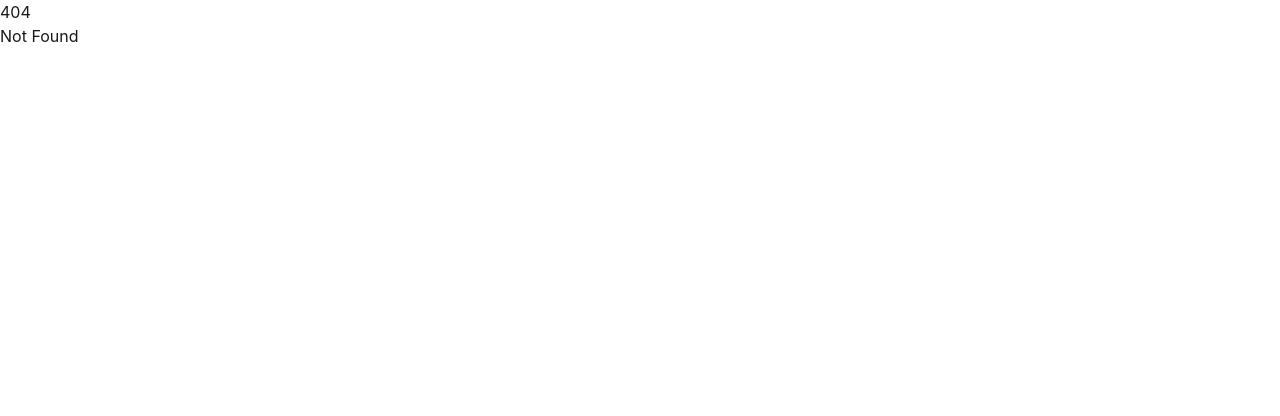
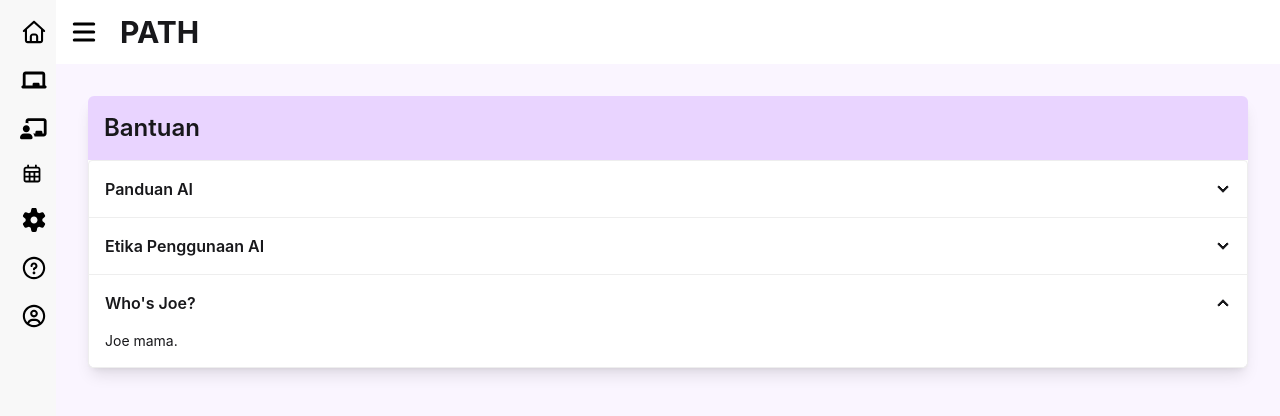
Before and after one commit to kelompokms/PATH, a SvelteKit app in the folder frontend/: page /bantuan in a window 1280 px wide. Before the commit this address had no page. Shown: the top 416 px of the page. Built offline with nearby package versions, Linux system fonts and the light colour scheme.

Commit message:
tambah placeholder pengaturan dan bantuan

```diff
--- a/frontend/src/lib/components/DrawerItem.svelte
+++ b/frontend/src/lib/components/DrawerItem.svelte
@@ -1,13 +1,14 @@
 <script>
-    let { icon, name } = $props();
+    let { icon, name, href } = $props();
 </script>
 
 <li>
-    <button
+    <a
+        {href}
         class="is-drawer-close:tooltip is-drawer-close:tooltip-right hover:bg-purple-200 active:bg-purple-400 text-black"
         data-tip={name}
     >
         {@render icon()}
         <span class="is-drawer-close:hidden text-lg">{name}</span>
-    </button>
+    </a>
 </li>
--- a/frontend/src/routes/(protected)/+layout.svelte
+++ b/frontend/src/routes/(protected)/+layout.svelte
@@ -46,13 +46,17 @@
         >
             <ul class="menu w-full grow">
                 <!-- List item -->
-                <DrawerItem icon={House} name="Beranda" />
-                <DrawerItem icon={Chalkboard} name="Kelas" />
-                <DrawerItem icon={ChalkboardUser} name="Pengajar" />
-                <DrawerItem icon={Calendar} name="Kalender" />
-                <DrawerItem icon={Gear} name="Pengaturan" />
-                <DrawerItem icon={Question} name="Bantuan" />
-                <DrawerItem icon={CircleUser} name="Profil" />
+                <DrawerItem href="/beranda" icon={House} name="Beranda" />
+                <DrawerItem href="/kelas" icon={Chalkboard} name="Kelas" />
+                <DrawerItem
+                    href="/pengajar"
+                    icon={ChalkboardUser}
+                    name="Pengajar"
+                />
+                <DrawerItem href="/kalender" icon={Calendar} name="Kalender" />
+                <DrawerItem href="/pengaturan" icon={Gear} name="Pengaturan" />
+                <DrawerItem href="/bantuan" icon={Question} name="Bantuan" />
+                <DrawerItem href="/profil" icon={CircleUser} name="Profil" />
             </ul>
         </div>
     </div>
--- /dev/null
+++ b/frontend/src/routes/(protected)/bantuan/+page.svelte
@@ -0,0 +1,45 @@
+<script>
+    const BANTUAN = [
+        {
+            judul: "Panduan AI",
+            deskripsi:
+                "Lorem ipsum dolor sit amet consectetur adipisicing elit. Tempore excepturi aperiam rem in vel itaque expedita distinctio minus voluptate, beatae nostrum dolorem provident eius, ducimus totam earum. Exercitationem, deserunt excepturi.",
+        },
+        {
+            judul: "Etika Penggunaan AI",
+            deskripsi:
+                "Lorem ipsum dolor sit amet consectetur adipisicing elit. Tempore excepturi aperiam rem in vel itaque expedita distinctio minus voluptate, beatae nostrum dolorem provident eius, ducimus totam earum. Exercitationem, deserunt excepturi.",
+        },
+        {
+            judul: "Who's Joe?",
+            deskripsi: "Joe mama.",
+        },
+    ];
+</script>
+
+<main class="p-4">
+    <div class="bg-white shadow-lg rounded-lg">
+        <h2 class="bg-purple-200 p-4 text-2xl font-semibold rounded-t-md">
+            Bantuan
+        </h2>
+        <div class="join join-vertical w-full">
+            {#each BANTUAN as item}
+                <div
+                    class="collapse collapse-arrow join-item border-base-300 border"
+                >
+                    <input
+                        type="radio"
+                        name="my-accordion-4"
+                        checked="checked"
+                    />
+                    <div class="collapse-title font-semibold">
+                        {item.judul}
+                    </div>
+                    <div class="collapse-content text-sm">
+                        {item.deskripsi}
+                    </div>
+                </div>
+            {/each}
+        </div>
+    </div>
+</main>
--- /dev/null
+++ b/frontend/src/routes/(protected)/pengaturan/+page.svelte
@@ -0,0 +1,17 @@
+<main class="p-4">
+    <div class="shadow-md rounded-xl bg-white">
+        <h2 class="bg-purple-200 rounded-t-xl font-semibold text-2xl p-4">
+            Pengaturan
+        </h2>
+        <div class="*:p-4 font-semibold">
+            <div class="flex *:first:grow">
+                <label for="notif">Notifikasi</label>
+                <input id="notif" type="checkbox" />
+            </div>
+            <div class="flex *:first:grow">
+                <label for="notif">Tema</label>
+                <input id="notif" type="checkbox" />
+            </div>
+        </div>
+    </div>
+</main>
--- /dev/null
+++ b/frontend/src/routes/lupa/+page.svelte
@@ -0,0 +1,10 @@
+<script>
+    import Plankton from "$lib/assets/plankton.webp";
+</script>
+
+<div class="w-screen h-screen">
+    <a href="/" class="absolute btn btn-primary btn-outline m-2 text-xl"
+        >&lt; back</a
+    >
+    <img src={Plankton} class="size-full" alt="plankton" />
+</div>
```
Also changed, not shown: frontend/src/lib/assets/plankton.webp (added), frontend/src/routes/(protected)/kalender/+page.svelte (added), frontend/src/routes/(protected)/pengajar/+page.svelte (added), frontend/src/routes/(protected)/profil/+page.svelte (added).
